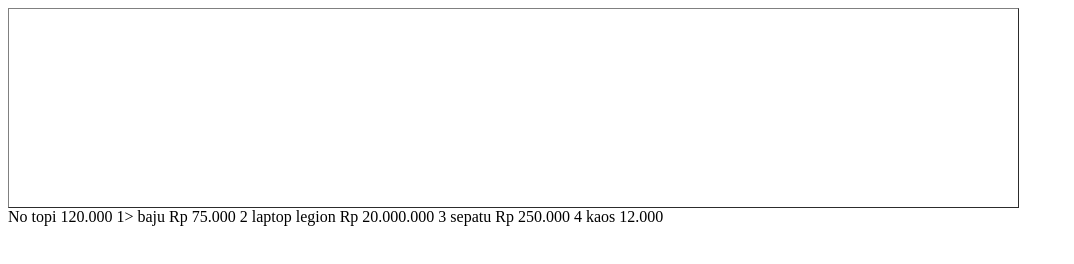
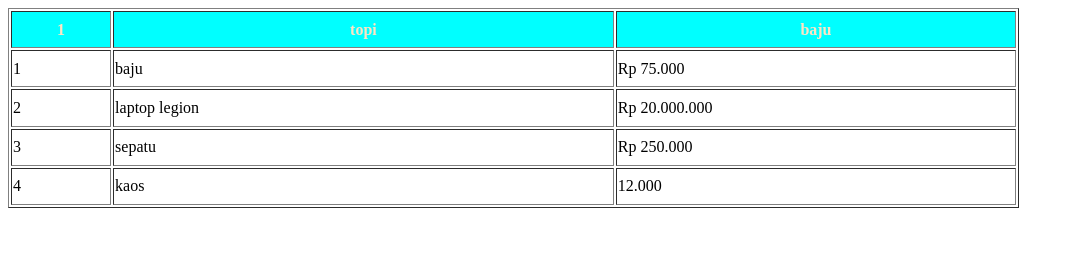
Before and after one commit to aryandikaaaa/1124160202-latihan-table6-aryandika, a plain HTML site: page index.html in a window 1280 px wide. Shown: the whole page, without its empty margins (0-1074 px from the left). Drawn offline with Linux system fonts and the light colour scheme.

Commit message:
perubahan format text kolom dan baris

```diff
--- a/index.html
+++ b/index.html
@@ -1,14 +1,14 @@
 <!DOCTYPE html>
 <html lang="en">
 <body>
-    <table border="1"width="80%" height="200px"></table>
+    <table border="1"width="80%" height="200px">
         <tr>
-            <th width="10%">No</th>
-            <th width="50%">topi</th>
-            <th width="40%">120.000</th>
+            <th style="background-color: aqua; color: bisque; width: 10%">1</th>
+            <th style="background-color: aqua; color: bisque; width: 50%">topi</th>
+            <th style="background-color: aqua; color: bisque; width: 80%">baju</th>
         </tr>
         <tr>
-            <td>1</td>>
+            <td>1</td>
             <td>baju</td>
             <td>Rp 75.000</td>
         </tr>
```
